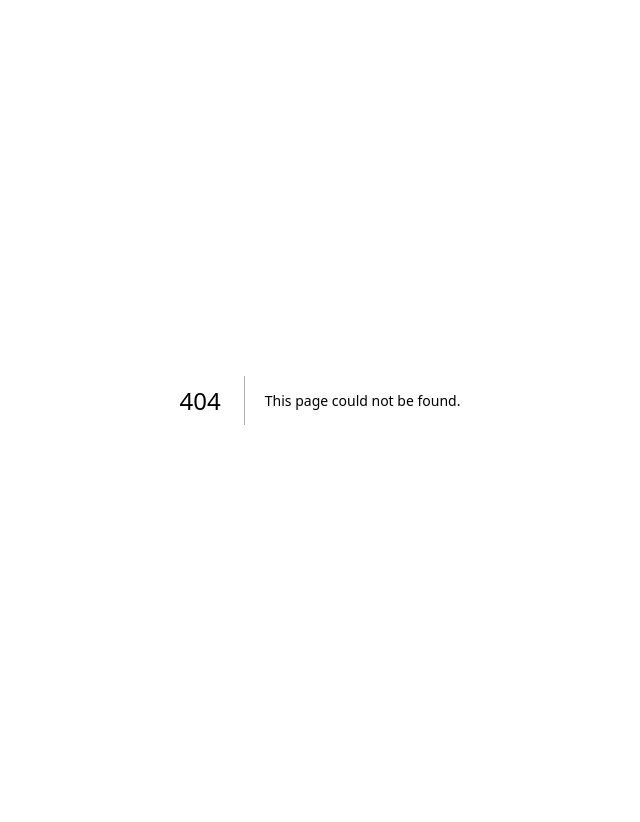
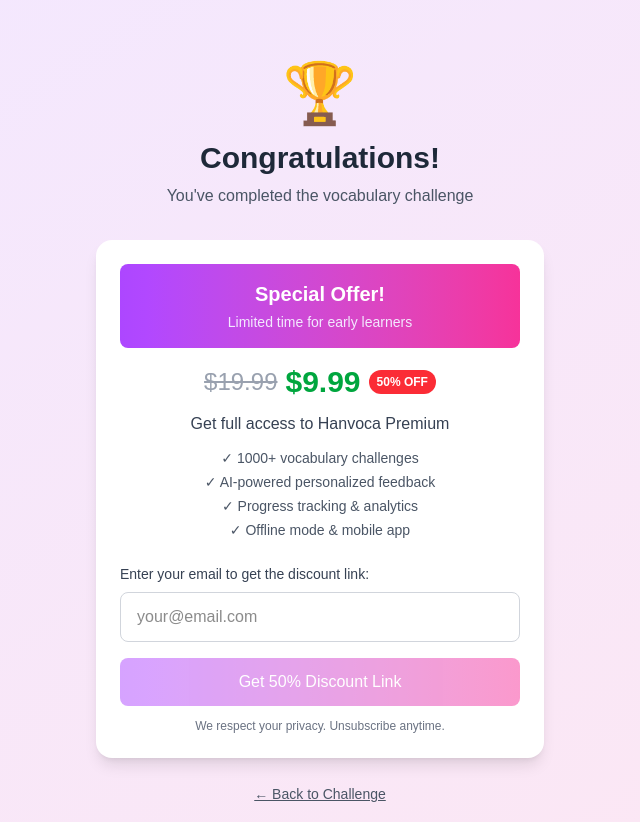
Before and after one commit to younghun1124/hanvoca, a Next.js app: page /complete in a window 1280 px wide. Before the commit this address had no page. Shown: the whole page, without its empty margins (320-960 px from the left). Before the commit the page ends 800 px from the top, so only its background shows below. Built offline with nearby package versions, Linux system fonts and the light colour scheme.

Commit message:
리드 수집 페이지 생성

```diff
--- /dev/null
+++ b/src/app/complete/page.tsx
@@ -0,0 +1,192 @@
+'use client'
+
+import { useState } from 'react'
+
+export default function CompletePage() {
+  const [email, setEmail] = useState('')
+  const [isSubmitting, setIsSubmitting] = useState(false)
+  const [isSubmitted, setIsSubmitted] = useState(false)
+
+  const handleEmailSubmit = async (e: React.FormEvent) => {
+    e.preventDefault()
+
+    if (!email.trim() || !email.includes('@')) {
+      alert('Please enter a valid email address')
+      return
+    }
+
+    setIsSubmitting(true)
+
+    try {
+      console.log('Submitting email:', email)
+
+      const response = await fetch('https://whlfxkvrmdzgscnlklmn.supabase.co/functions/v1/hanvoca-email', {
+        method: 'POST',
+        headers: {
+          'Authorization': 'Bearer eyJhbGciOiJIUzI1NiIsInR5cCI6IkpXVCJ9.eyJpc3MiOiJzdXBhYmFzZSIsInJlZiI6IndobGZ4a3ZybWR6Z3NjbmxrbG1uIiwicm9sZSI6ImFub24iLCJpYXQiOjE3NDU5OTQwNjUsImV4cCI6MjA2MTU3MDA2NX0.R6aI0I3XLpfr7WEGuyYdwvULgt9HYszYNIx2R6P6tLI',
+          'Content-Type': 'application/json'
+        },
+        body: JSON.stringify({
+          email: email.trim()
+        })
+      })
+
+      console.log('Response status:', response.status, response.statusText)
+
+      if (!response.ok) {
+        const errorText = await response.text()
+        console.error('API Error Response:', errorText)
+        throw new Error(`Failed to submit email: ${response.status}`)
+      }
+
+      const data = await response.json()
+      console.log('API Response:', data)
+
+      if (data.ok) {
+        setIsSubmitted(true)
+      } else {
+        throw new Error('Email submission failed')
+      }
+    } catch (error) {
+      console.error('Email submission error:', error)
+      alert('Sorry, there was an error submitting your email. Please try again.')
+    }
+
+    setIsSubmitting(false)
+  }
+
+  const goBack = () => {
+    window.location.href = '/'
+  }
+
+  if (isSubmitted) {
+    return (
+      <div className="min-h-screen bg-gradient-to-br from-green-100 to-blue-100 p-4">
+        <div className="max-w-md mx-auto pt-12">
+          {/* Success State */}
+          <div className="text-center mb-8">
+            <div className="text-6xl mb-4">🎉</div>
+            <h1 className="text-3xl font-bold text-gray-800 mb-2">Success!</h1>
+            <p className="text-gray-600">Check your email for the discount link</p>
+          </div>
+
+          <div className="bg-white rounded-2xl shadow-lg p-6 mb-6">
+            <div className="text-center">
+              <div className="bg-green-50 rounded-lg p-4 mb-4">
+                <p className="text-green-700 font-medium mb-2">
+                  ✅ Email sent successfully!
+                </p>
+                <p className="text-green-600 text-sm">
+                  We've sent your 50% discount coupon to <strong>{email}</strong>
+                </p>
+              </div>
+
+              <div className="bg-blue-50 rounded-lg p-4 mb-4">
+                <h3 className="font-semibold text-gray-800 mb-2">What's next?</h3>
+                <ul className="text-sm text-gray-700 space-y-1">
+                  <li>• Check your email inbox (and spam folder)</li>
+                  <li>• Click the discount link to access the full app</li>
+                  <li>• Start learning Korean with advanced features</li>
+                </ul>
+              </div>
+
+              <button
+                onClick={goBack}
+                className="w-full bg-blue-500 text-white py-3 rounded-lg font-medium hover:bg-blue-600 transition-colors"
+              >
+                Try Another Challenge
+              </button>
+            </div>
+          </div>
+
+          <div className="text-center text-gray-500 text-xs">
+            <p>Didn't receive the email? Check your spam folder or contact support</p>
+          </div>
+        </div>
+      </div>
+    )
+  }
+
+  return (
+    <div className="min-h-screen bg-gradient-to-br from-purple-100 to-pink-100 p-4">
+      <div className="max-w-md mx-auto pt-12">
+        {/* Header */}
+        <div className="text-center mb-8">
+          <div className="text-6xl mb-4">🏆</div>
+          <h1 className="text-3xl font-bold text-gray-800 mb-2">Congratulations!</h1>
+          <p className="text-gray-600">You've completed the vocabulary challenge</p>
+        </div>
+
+        {/* Main Offer Card */}
+        <div className="bg-white rounded-2xl shadow-lg p-6 mb-6">
+          <div className="text-center mb-6">
+            <div className="bg-gradient-to-r from-purple-500 to-pink-500 text-white rounded-lg p-4 mb-4">
+              <h2 className="text-xl font-bold mb-1">Special Offer!</h2>
+              <p className="text-purple-100 text-sm">Limited time for early learners</p>
+            </div>
+
+            <div className="space-y-3">
+              <div className="flex items-center justify-center space-x-2">
+                <span className="text-2xl line-through text-gray-400">$19.99</span>
+                <span className="text-3xl font-bold text-green-600">$9.99</span>
+                <span className="bg-red-500 text-white px-2 py-1 rounded-full text-xs font-bold">50% OFF</span>
+              </div>
+
+              <p className="text-gray-700 font-medium">
+                Get full access to Hanvoca Premium
+              </p>
+
+              <ul className="text-sm text-gray-600 space-y-1">
+                <li>✓ 1000+ vocabulary challenges</li>
+                <li>✓ AI-powered personalized feedback</li>
+                <li>✓ Progress tracking & analytics</li>
+                <li>✓ Offline mode & mobile app</li>
+              </ul>
+            </div>
+          </div>
+
+          {/* Email Collection Form */}
+          <form onSubmit={handleEmailSubmit} className="space-y-4">
+            <div>
+              <label htmlFor="email" className="block text-sm font-medium text-gray-700 mb-2">
+                Enter your email to get the discount link:
+              </label>
+              <input
+                type="email"
+                id="email"
+                value={email}
+                onChange={(e) => setEmail(e.target.value)}
+                placeholder="your@email.com"
+                className="w-full px-4 py-3 border border-gray-300 rounded-lg focus:ring-2 focus:ring-purple-500 focus:border-transparent"
+                required
+                disabled={isSubmitting}
+              />
+            </div>
+
+            <button
+              type="submit"
+              disabled={isSubmitting || !email.trim()}
+              className="w-full bg-gradient-to-r from-purple-500 to-pink-500 text-white py-3 rounded-lg font-medium hover:from-purple-600 hover:to-pink-600 disabled:opacity-50 disabled:cursor-not-allowed transition-all"
+            >
+              {isSubmitting ? 'Sending...' : 'Get 50% Discount Link'}
+            </button>
+          </form>
+
+          <p className="text-xs text-gray-500 text-center mt-3">
+            We respect your privacy. Unsubscribe anytime.
+          </p>
+        </div>
+
+        {/* Back to Challenge */}
+        <div className="text-center">
+          <button
+            onClick={goBack}
+            className="text-gray-600 hover:text-gray-800 text-sm underline"
+          >
+            ← Back to Challenge
+          </button>
+        </div>
+      </div>
+    </div>
+  )
+}
--- a/src/app/page.tsx
+++ b/src/app/page.tsx
@@ -184,12 +184,31 @@
                 {feedback}
               </p>
 
-              <button
-                onClick={resetChallenge}
-                className="mt-3 w-full bg-gray-100 text-gray-700 py-2 rounded-lg font-medium hover:bg-gray-200 transition-colors"
-              >
-                Try Again
-              </button>
+              <div className="mt-3 space-y-2">
+                {isCorrect ? (
+                  <div className="space-y-2">
+                    <button
+                      onClick={() => window.location.href = '/complete'}
+                      className="w-full bg-green-500 text-white py-2 rounded-lg font-medium hover:bg-green-600 transition-colors"
+                    >
+                      Continue to Special Offer 🎉
+                    </button>
+                    <button
+                      onClick={resetChallenge}
+                      className="w-full bg-gray-100 text-gray-700 py-2 rounded-lg font-medium hover:bg-gray-200 transition-colors"
+                    >
+                      Try Another Challenge
+                    </button>
+                  </div>
+                ) : (
+                  <button
+                    onClick={resetChallenge}
+                    className="w-full bg-gray-100 text-gray-700 py-2 rounded-lg font-medium hover:bg-gray-200 transition-colors"
+                  >
+                    Try Again
+                  </button>
+                )}
+              </div>
             </div>
           )}
         </div>
```
